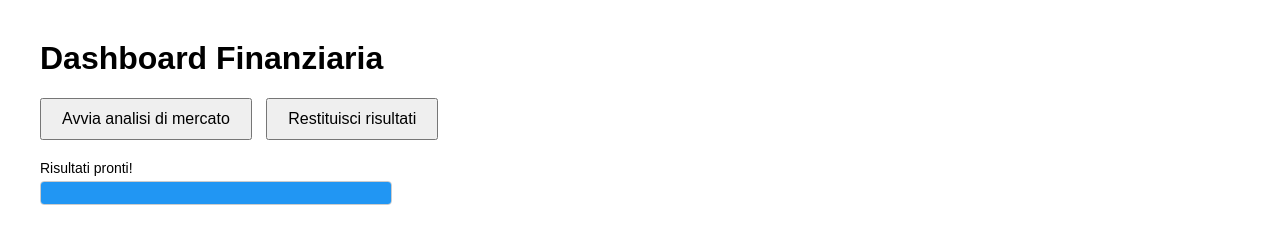
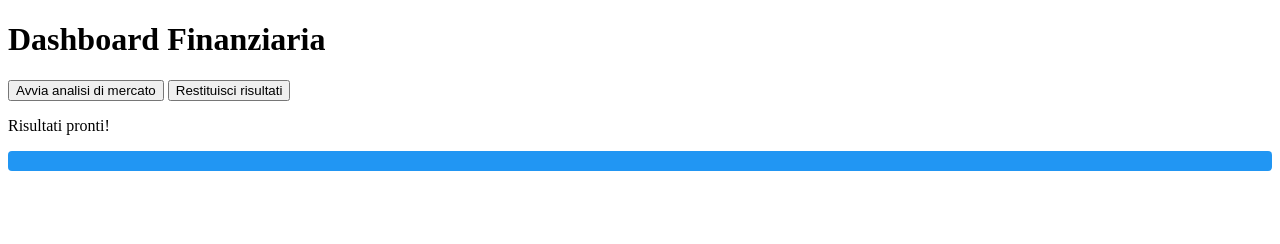
Before and after one commit to ingandall-pixel/ciak-azioni-backend, a website: page public/index.html in a window 1280 px wide. Both pictures are taken after a click on the button "Restituisci risultati". Drawn offline with Linux system fonts and the light colour scheme.

Commit message:
Update index.html

```diff
--- a/public/index.html
+++ b/public/index.html
@@ -4,29 +4,29 @@
     <meta charset="UTF-8">
     <title>Analisi di Mercato</title>
 </head>
-<body style="font-family: Arial, sans-serif; margin: 40px;">
+<body>
 
     <h1>Dashboard Finanziaria</h1>
 
     <!-- Pulsanti di azione -->
-    <div style="margin: 20px 0;">
-        <button id="btn-analysis" onclick="startAnalysis()" style="padding: 10px 20px; font-size: 16px; cursor: pointer;">Avvia analisi di mercato</button>
-        <button id="btn-results" onclick="fetchResults()" style="padding: 10px 20px; font-size: 16px; cursor: pointer; margin-left: 10px;">Restituisci risultati</button>
+    <div>
+        <button id="btn-analysis" onclick="startAnalysis()">Avvia analisi di mercato</button>
+        <button id="btn-results" onclick="fetchResults()">Restituisci risultati</button>
     </div>
 
     <!-- Barra di avanzamento per l'Analisi -->
-    <div id="progress-container-analysis" style="display: none; margin-top: 15px; width: 350px;">
-        <p id="status-text-analysis" style="margin: 0 0 5px 0; font-size: 14px;">Preparazione analisi...</p>
-        <div style="width: 100%; background-color: #f3f3f3; border-radius: 4px; overflow: hidden; border: 1px solid #ccc;">
-            <div id="progress-bar-analysis" style="width: 0%; height: 22px; background-color: #4CAF50; transition: width 0.3s;"></div>
+    <div id="progress-container-analysis" style="display: none; margin-top: 15px;">
+        <p id="status-text-analysis">Preparazione analisi...</p>
+        <div style="width: 100%; background-color: #f3f3f3; border-radius: 4px; overflow: hidden;">
+            <div id="progress-bar-analysis" style="width: 0%; height: 20px; background-color: #4CAF50; transition: width 0.3s;"></div>
         </div>
     </div>
 
     <!-- Barra di avanzamento per i Risultati -->
-    <div id="progress-container-results" style="display: none; margin-top: 15px; width: 350px;">
-        <p id="status-text-results" style="margin: 0 0 5px 0; font-size: 14px;">Caricamento risultati...</p>
-        <div style="width: 100%; background-color: #f3f3f3; border-radius: 4px; overflow: hidden; border: 1px solid #ccc;">
-            <div id="progress-bar-results" style="width: 0%; height: 22px; background-color: #2196F3; transition: width 0.3s;"></div>
+    <div id="progress-container-results" style="display: none; margin-top: 15px;">
+        <p id="status-text-results">Caricamento risultati...</p>
+        <div style="width: 100%; background-color: #f3f3f3; border-radius: 4px; overflow: hidden;">
+            <div id="progress-bar-results" style="width: 0%; height: 20px; background-color: #2196F3; transition: width 0.3s;"></div>
         </div>
     </div>
 
@@ -39,7 +39,7 @@
             container.style.display = "block";
 
             const interval = setInterval(() => {
-                fetch('/../progress.json?' + new Date().getTime())
+                fetch('/progress.json?' + new Date().getTime())
                     .then(response => response.json())
                     .then(data => {
                         const percent = data.percent || 0;
@@ -69,7 +69,6 @@
                             'progress-bar-analysis',
                             'status-text-analysis',
                             (finalData) => {
-                                // Pop-up da chiudere manualmente con i dati richiesti
                                 alert(
                                     "Analisi di mercato completata!\n\n" +
                                     "• Azioni Italiane popolate: " + (finalData.it_count || 0) + "\n" +
@@ -95,7 +94,7 @@
 
             container.style.display = "block";
             bar.style.width = "0%";
-            text.innerText = "Lettura database in corso...";
+            text.innerText = "Elaborazione risultati...";
 
             let progress = 0;
             const fakeInterval = setInterval(() => {
```
